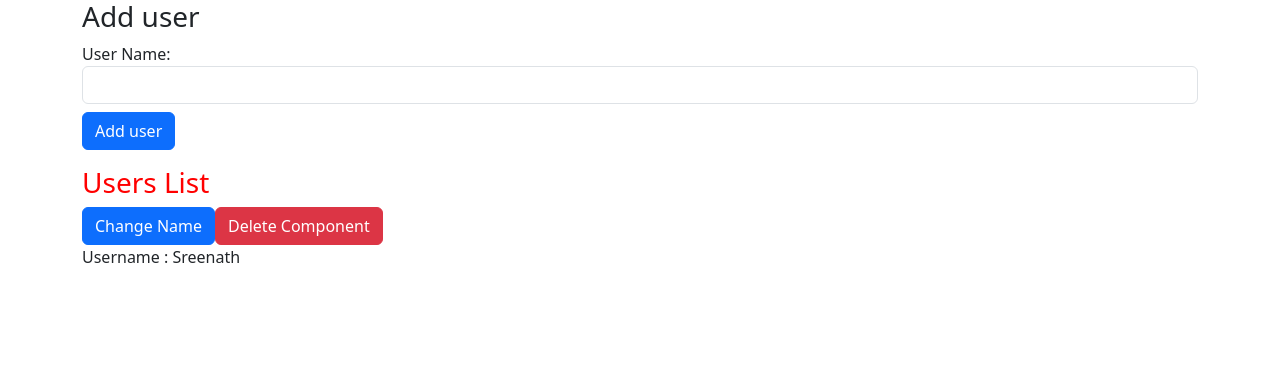
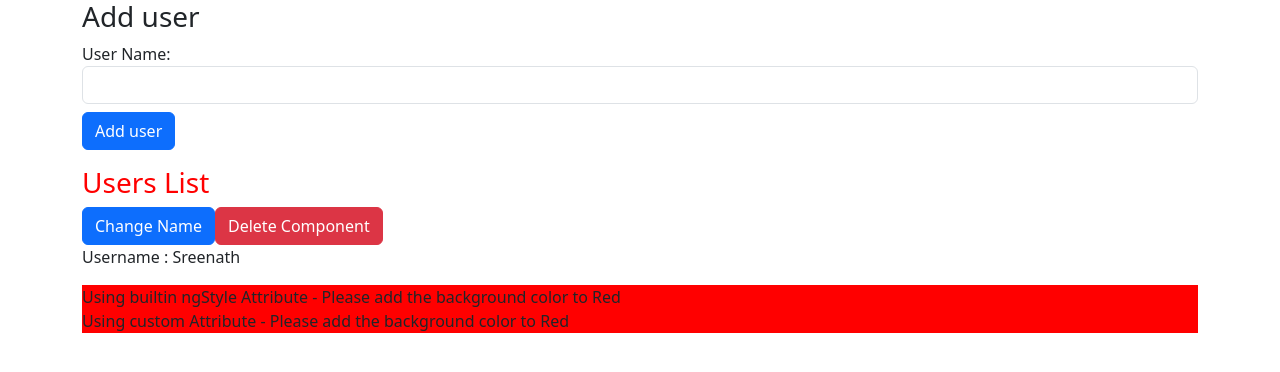
Before and after one commit to sreenath096/angular-learnings, an Angular app: page / in a window 1280 px wide. Shown: the top 372 px of the page. Built offline with nearby package versions, Linux system fonts and the light colour scheme.

Commit message:
Custom Attribute

```diff
--- /dev/null
+++ b/src/app/Directives/HightlightText.directive.ts
@@ -0,0 +1,15 @@
+import { Directive, ElementRef, OnInit } from '@angular/core';
+
+@Directive({
+    selector: '[appHighlightText]',
+})
+export class HighlightTextDirective implements OnInit {
+    ngOnInit(): void {
+        (this.element.nativeElement as HTMLElement).style.backgroundColor = 'red';
+    }
+
+    constructor(private element: ElementRef) {
+
+    }
+
+}
--- a/src/app/app.module.ts
+++ b/src/app/app.module.ts
@@ -9,6 +9,7 @@ import { FormsModule } from '@angular/forms';
 import { NewUsersComponent } from './new-users/new-users.component';
 import { NewUserComponent } from './new-user/new-user.component';
 import { AdduserComponent } from './adduser/adduser.component';
+import { HighlightTextDirective } from './Directives/HightlightText.directive';
 
 @NgModule({
   declarations: [
@@ -17,7 +18,8 @@ import { AdduserComponent } from './adduser/adduser.component';
     UsersComponent,
     NewUsersComponent,
     NewUserComponent,
-    AdduserComponent
+    AdduserComponent,
+    HighlightTextDirective
   ],
   imports: [
     BrowserModule,
--- a/src/app/new-users/new-users.component.html
+++ b/src/app/new-users/new-users.component.html
@@ -8,3 +8,11 @@
         <p #userParagraph>Username : {{ user }}</p>
     </app-new-user>
 </div>
+
+<div [ngStyle]="{'background-color': 'red'}">
+    Using builtin ngStyle Attribute - Please add the background color to Red
+</div>
+
+<div appHighlightText>
+    Using custom Attribute - Please add the background color to Red
+</div>
```
